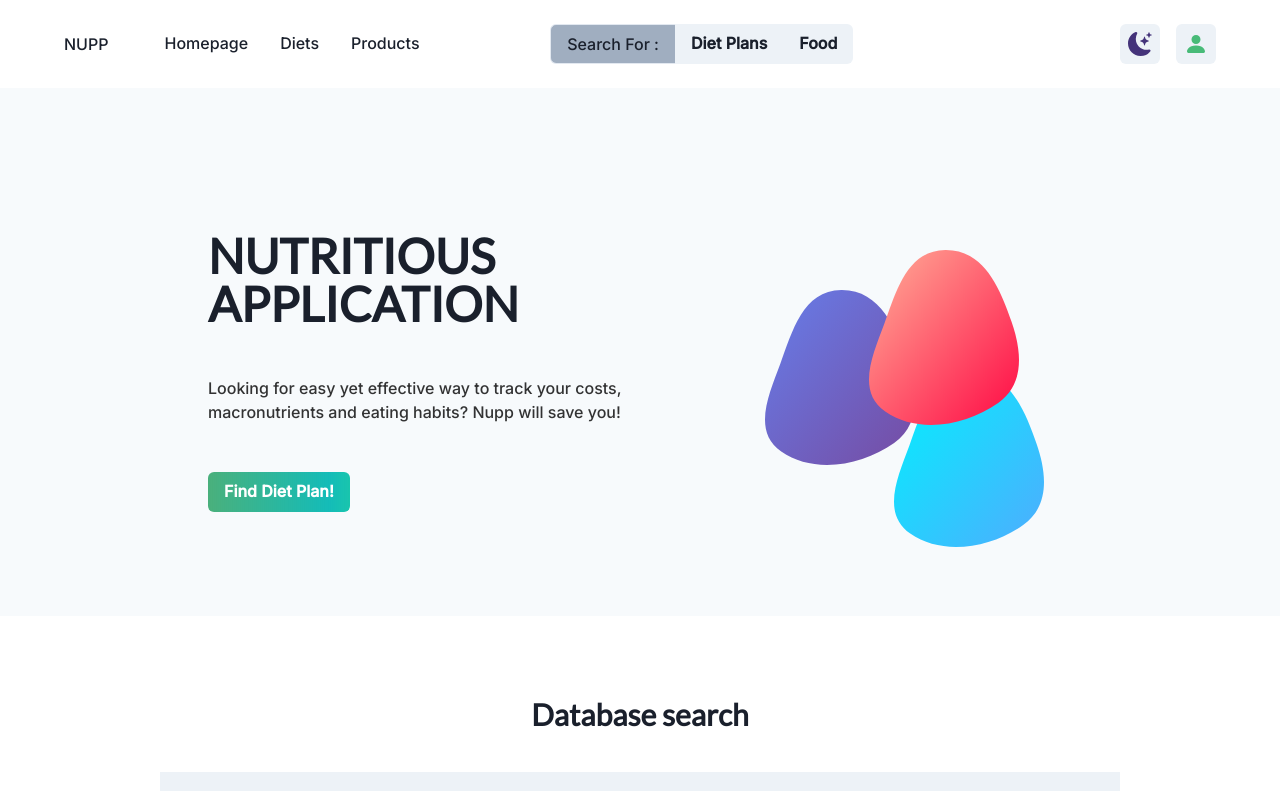
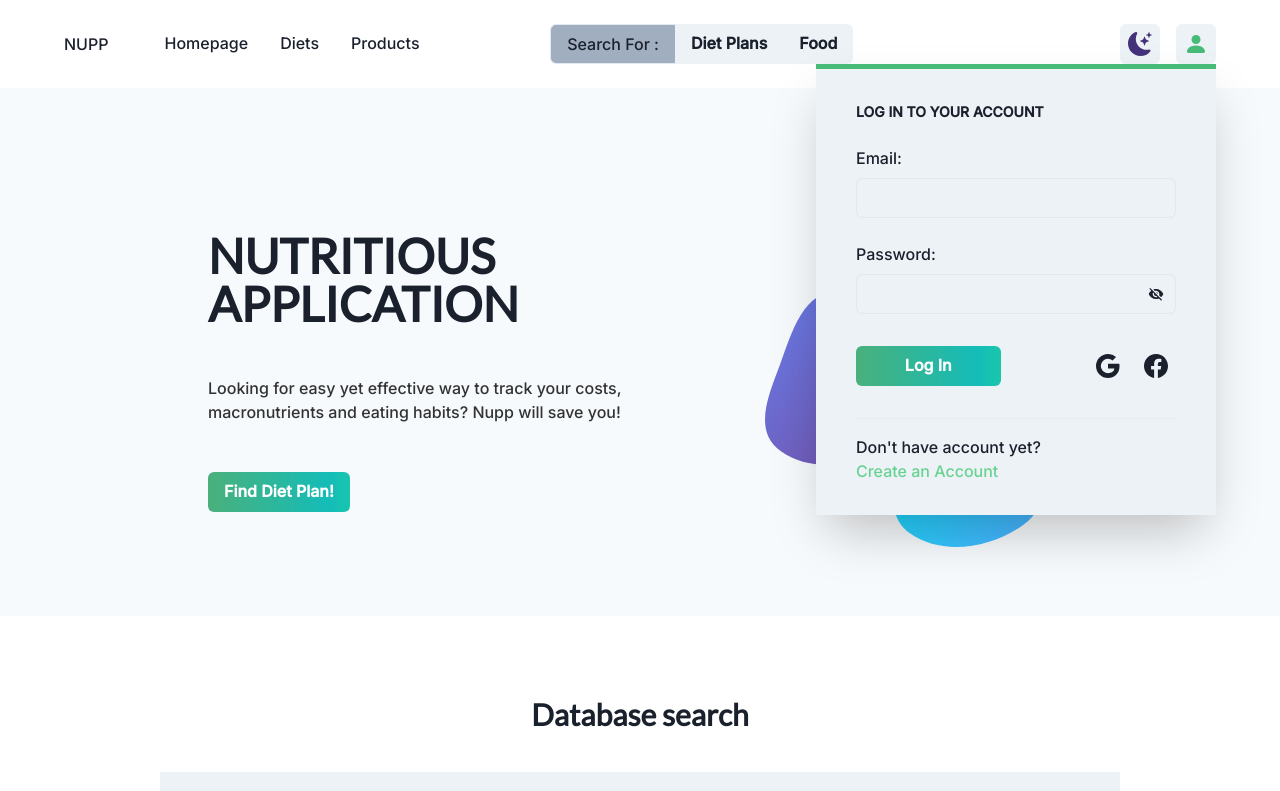
Before and after one commit to Makakusnik/Nupp, a Next.js app: page / in a window 1280 px wide. Shown: the top 791 px of the page. Built offline with nearby package versions, Linux system fonts and the light colour scheme.

Commit message:
Refactor

```diff
--- a/components/Content/Pages/products/add/mealAdd/index.tsx
+++ b/components/Content/Pages/products/add/meal/index.tsx
@@ -5,7 +5,7 @@ import { Alergens } from "../../../../../../testdata/data";
 import { ProductFormContext } from "../../../../../Contexts/ProductFormContext";
 import * as FormDataFields from "../../../../../Input/Form/FormDataFields";
 import { MainHeading } from "../../../../../Input/Form/Header";
-import { AlergenItem } from "../productAdd/ProductFields";
+import { AlergenItem } from "../product/ProductFields";
 import { IngredientsField, MarksComponent, MealNameField, RecipeField } from "./MealFields";
 
 export const MealForm = () => {
--- a/components/Content/index.tsx
+++ b/components/Content/index.tsx
@@ -1,7 +1,7 @@
 import { SyntheticEvent } from "react";
 
-export { MealForm } from "./Pages/products/add/mealAdd";
-export { ProductForm } from "./Pages/products/add/productAdd";
+export { MealForm } from "./Pages/products/add/meal";
+export { ProductForm } from "./Pages/products/add/product";
 
 export const handleSimpleTextInput = (
   e: SyntheticEvent<HTMLInputElement>,
--- a/components/Input/Form/FormElements.tsx
+++ b/components/Input/Form/FormElements.tsx
@@ -37,12 +37,12 @@ export const LabelSection = ({ children }: ChildrenOnlyProps) => {
 };
 
 type MainSectionPros = {
-  width?: string;
+  w?: string;
 };
 
-export const MainSection = ({ children, width = "30ch" }: ChildrenOnlyProps & MainSectionPros) => {
+export const MainSection = ({ children, w = "30ch" }: ChildrenOnlyProps & MainSectionPros) => {
   return (
-    <VStack maxW={width} minW={width} justifyContent={"space-between"}>
+    <VStack maxW={w} minW={w} justifyContent={"space-between"}>
       {children}
     </VStack>
   );
--- a/components/Navigation/NavigationBar/NavigationBar.tsx
+++ /dev/null
@@ -1,105 +0,0 @@
-import {
-  Box,
-  Center,
-  Flex,
-  HStack,
-  IconButton,
-  Link,
-  useColorMode,
-  useColorModeValue,
-} from "@chakra-ui/react";
-import NextLink from "next/link";
-import { useEffect, useState } from "react";
-import { BsMoonStarsFill, BsSunFill, BsFillPersonFill } from "react-icons/bs";
-import { SearchBarTwoOption } from "../../Input";
-import { NavigationLink } from "./NavigationBarLink";
-
-export const NavigationBar = () => {
-  const [height, setHeight] = useState<string>("88px");
-  const [backgroundOpacity, setBackgroundOpacity] = useState<number>(100);
-
-  const barBg = useColorModeValue("gray.100", "gray.900");
-
-  useEffect(() => {
-    const handleScroll = (e: Event) => {
-      setBackgroundOpacity(window.scrollY < 120 ? window.scrollY / 200 : 1);
-      setHeight(window.scrollY < 150 ? "88px" : "64px");
-    };
-    document.addEventListener("scroll", handleScroll);
-
-    return () => {
-      document.removeEventListener("scroll", handleScroll);
-    };
-  }, [backgroundOpacity]);
-
-  return (
-    <Flex
-      as="nav"
-      transition="height 0.5s ease-in-out"
-      h={height}
-      p={{ lg: "4px 64px", md: "4px 16px" }}
-      columnGap={"8px"}
-      alignContent={"center"}
-      justifyContent="space-between"
-      position="fixed"
-      w="100%"
-      zIndex="9999"
-      _before={{
-        transition: "opacity 0.5s ease-in-out",
-        content: '""',
-        position: "absolute",
-        width: "100%",
-        height: "100%",
-        backgroundColor: barBg,
-        zIndex: "0",
-        left: "0",
-        top: "0",
-        opacity: backgroundOpacity,
-      }}
-    >
-      <HStack spacing="48px" zIndex="1">
-        <Center>
-          <NextLink href="/" passHref>
-            <Link>NUPP</Link>
-          </NextLink>
-        </Center>
-        <HStack spacing="16px">
-          <NavigationLink href="/">Homepage</NavigationLink>
-          <NavigationLink href="/diets">Diets</NavigationLink>
-          <NavigationLink href="/products">Products</NavigationLink>
-        </HStack>
-      </HStack>
-      <SearchBarTwoOption />
-      <HStack spacing={"16px"}>
-        <ColorModeButton />
-        <LoginButton />
-      </HStack>
-    </Flex>
-  );
-};
-
-const ColorModeButton = () => {
-  const buttonBg = useColorModeValue("gray.100", "gray.900");
-  const { colorMode, toggleColorMode } = useColorMode();
-  const IconColor = useColorModeValue("purple.800", "yellow.400");
-  const Icon = useColorModeValue(BsMoonStarsFill, BsSunFill);
-
-  return (
-    <IconButton
-      bg={buttonBg}
-      aria-label="Toggle color mode"
-      onClick={toggleColorMode}
-      icon={<Box as={Icon} size="24px" color={IconColor} />}
-    />
-  );
-};
-
-const LoginButton = () => {
-  const buttonBg = useColorModeValue("gray.100", "gray.900");
-
-  return (
-    <IconButton aria-label="Log In" bg={buttonBg}>
-      <Box as={BsFillPersonFill} size="24px" color="green.400" />
-    </IconButton>
-  );
-};
--- /dev/null
+++ b/components/Navigation/NavigationBar/index.tsx
@@ -0,0 +1,208 @@
+import {
+  Box,
+  Button,
+  Center,
+  Container,
+  Divider,
+  Flex,
+  FormControl,
+  FormLabel,
+  HStack,
+  IconButton,
+  Input,
+  InputGroup,
+  InputRightElement,
+  Link,
+  Spacer,
+  Stack,
+  Text,
+  useColorMode,
+  useColorModeValue,
+  VStack,
+} from "@chakra-ui/react";
+import NextLink from "next/link";
+import { useEffect, useState } from "react";
+import { BsMoonStarsFill, BsSunFill, BsFillPersonFill, BsGoogle, BsFacebook } from "react-icons/bs";
+import { SearchBarTwoOption } from "../../Input";
+import { NavigationLink } from "./NavigationBarLink";
+import * as FormElements from "../../Input/Form/FormElements";
+import { MdVisibility, MdVisibilityOff } from "react-icons/md";
+
+export const NavigationBar = () => {
+  const [height, setHeight] = useState<string>("88px");
+  const [backgroundOpacity, setBackgroundOpacity] = useState<number>(100);
+
+  const barBg = useColorModeValue("gray.100", "gray.900");
+
+  useEffect(() => {
+    const handleScroll = (e: Event) => {
+      setBackgroundOpacity(window.scrollY < 120 ? window.scrollY / 200 : 1);
+      setHeight(window.scrollY < 150 ? "88px" : "64px");
+    };
+    document.addEventListener("scroll", handleScroll);
+
+    return () => {
+      document.removeEventListener("scroll", handleScroll);
+    };
+  }, [backgroundOpacity]);
+
+  return (
+    <Flex
+      as="nav"
+      transition="height 0.5s ease-in-out"
+      h={height}
+      p={{ lg: "4px 64px", md: "4px 16px" }}
+      columnGap={"8px"}
+      alignContent={"center"}
+      justifyContent="space-between"
+      position="fixed"
+      w="100%"
+      zIndex="9999"
+      _before={{
+        transition: "opacity 0.5s ease-in-out",
+        content: '""',
+        position: "absolute",
+        width: "100%",
+        height: "100%",
+        backgroundColor: barBg,
+        zIndex: "0",
+        left: "0",
+        top: "0",
+        opacity: backgroundOpacity,
+      }}
+    >
+      <HStack spacing="48px" zIndex="1">
+        <Center>
+          <NextLink href="/" passHref>
+            <Link>NUPP</Link>
+          </NextLink>
+        </Center>
+        <HStack spacing="16px">
+          <NavigationLink href="/">Homepage</NavigationLink>
+          <NavigationLink href="/diets">Diets</NavigationLink>
+          <NavigationLink href="/products">Products</NavigationLink>
+        </HStack>
+      </HStack>
+      <SearchBarTwoOption />
+      <HStack spacing={"16px"}>
+        <ColorModeButton />
+        <LoginButton />
+      </HStack>
+    </Flex>
+  );
+};
+
+const ColorModeButton = () => {
+  const buttonBg = useColorModeValue("gray.100", "gray.900");
+  const { colorMode, toggleColorMode } = useColorMode();
+  const IconColor = useColorModeValue("purple.800", "yellow.400");
+  const Icon = useColorModeValue(BsMoonStarsFill, BsSunFill);
+
+  return (
+    <IconButton
+      bg={buttonBg}
+      aria-label="Toggle color mode"
+      onClick={toggleColorMode}
+      icon={<Box as={Icon} size="24px" color={IconColor} />}
+    />
+  );
+};
+
+const LoginButton = () => {
+  const buttonBg = useColorModeValue("gray.100", "gray.900");
+
+  return (
+    <VStack spacing="0" position={"relative"}>
+      <IconButton aria-label="Log In" bg={buttonBg}>
+        <Box as={BsFillPersonFill} size="24px" color="green.400" />
+      </IconButton>
+      <LoginWindow></LoginWindow>
+    </VStack>
+  );
+};
+
+const LoginWindow = () => {
+  const bg = useColorModeValue("gray.100", "gray.800");
+  return (
+    <Container
+      position={"absolute"}
+      bg={bg}
+      top="100%"
+      right="0"
+      w="400px"
+      h="fit-content"
+      boxShadow="2xl"
+      borderTop="5px solid"
+      borderColor="green.400"
+    >
+      <VStack alignItems={"start"} spacing="16px" py="32px" px="24px">
+        <Text fontWeight="bold" fontSize="14px">
+          LOG IN TO YOUR ACCOUNT
+        </Text>
+        <FormElements.Wrapper>
+          <FormControl>
+            <FormElements.LabelSection>
+              <FormLabel htmlFor="email" whiteSpace={"nowrap"}>
+                Email:
+              </FormLabel>
+            </FormElements.LabelSection>
+            <FormElements.MainSection w="100%">
+              <Input onChange={(e) => {}} type="email" id="email"></Input>
+            </FormElements.MainSection>
+          </FormControl>
+        </FormElements.Wrapper>
+        <PasswordField />
+        <Spacer />
+        <HStack w="100%" justifyContent={"space-between"}>
+          <Button variant="CTA" w="14ch">
+            Log In
+          </Button>
+          <Stack direction="row">
+            <IconButton variant="ghost" aria-label="Log In With Gmail" icon={<BsGoogle size="24px" />} />
+            <IconButton variant="ghost" aria-label="Log In With Facebook" icon={<BsFacebook size="24px" />} />
+          </Stack>
+        </HStack>
+        <Spacer />
+        <Divider />
+        <Text>
+          Don't have account yet? <br></br>
+          <NextLink href="#">
+            <Link color="green.300">Create an Account</Link>
+          </NextLink>
+        </Text>
+      </VStack>
+    </Container>
+  );
+};
+
+const PasswordField = () => {
+  const [isPasswordVisible, setPasswordVisible] = useState<boolean>(false);
+  const togglePasswordVisibility = () => {
+    setPasswordVisible(!isPasswordVisible);
+  };
+  return (
+    <FormElements.Wrapper>
+      <FormControl>
+        <FormElements.LabelSection>
+          <FormLabel htmlFor="password" whiteSpace={"nowrap"}>
+            Password:
+          </FormLabel>
+        </FormElements.LabelSection>
+        <FormElements.MainSection w="100%">
+          <InputGroup>
+            <Input type={isPasswordVisible ? "text" : "password"} id="password" />
+            <InputRightElement>
+              <IconButton
+                aria-label="Show password"
+                size="sm"
+                onClick={togglePasswordVisibility}
+                variant="ghost"
+                icon={isPasswordVisible ? <MdVisibility size="16px" /> : <MdVisibilityOff size="16px" />}
+              />
+            </InputRightElement>
+          </InputGroup>
+        </FormElements.MainSection>
+      </FormControl>
+    </FormElements.Wrapper>
+  );
+};
--- a/components/Navigation/index.ts
+++ b/components/Navigation/index.ts
@@ -1,4 +1,4 @@
-export { NavigationBar } from "./NavigationBar/NavigationBar";
+export { NavigationBar } from "./NavigationBar";
 export { DataTableLink } from "./Links/DataTableLink";
 
 export interface LinkProps {
```
Also changed, not shown: components/Input/SelectInput/SelectWTags.tsx (+4 -26 lines), components/Content/Pages/products/add/meal/MealFields.tsx (renamed from components/Content/Pages/products/add/mealAdd/MealFields.tsx), components/Content/Pages/products/add/product/ProductFields.tsx (renamed from components/Content/Pages/products/add/productAdd/ProductFields.tsx), components/Content/Pages/products/add/product/index.tsx (renamed from components/Content/Pages/products/add/productAdd/index.tsx).
